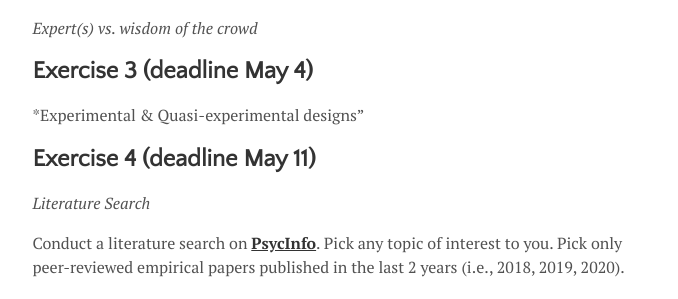
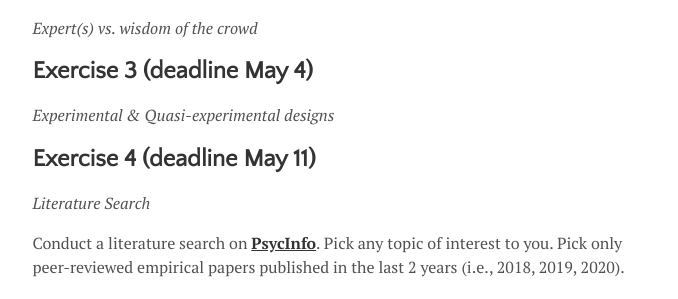
Before and after one commit to matarui/evidencebaseddm, a Jekyll site: the page built from menu/projects.md, in a window 1280 px wide. Shown: the part 600-899 px from the top of the page, without its empty margins (300-978 px from the left). Built offline with Jekyll 4.4.1, drawn with Linux system fonts in a browser that asks for light colours.

```diff
--- a/menu/projects.md
+++ b/menu/projects.md
@@ -21,7 +21,7 @@ Please check whether your name appears on the list of students that completed th
 *Expert(s) vs. wisdom of the crowd*
 
 ## Exercise 3 (deadline May 4)
-*Experimental & Quasi-experimental designs"
+*Experimental & Quasi-experimental designs*
 
 ## Exercise 4 (deadline May 11)
 *Literature Search*
```
